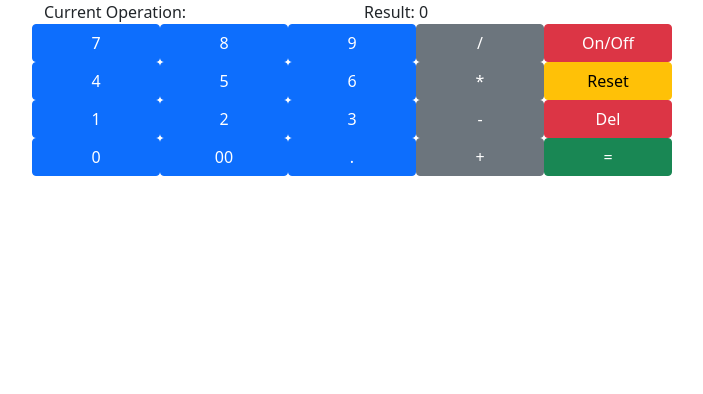
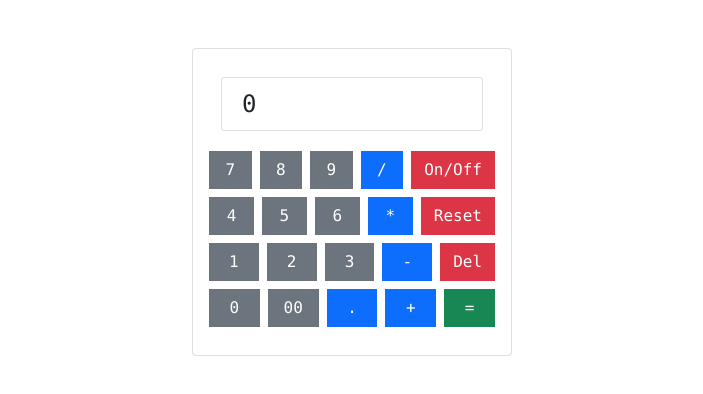
Before and after one commit to apotato369550/react-calculator, a React (Create React App) app: page / in a window 1280 px wide. Shown: the top 394 px of the page, without its empty margins (288-991 px from the left). Built offline with nearby package versions, Linux system fonts and the light colour scheme.

Commit message:
Finished GUI and fixed power button

```diff
--- a/src/App.css
+++ b/src/App.css
@@ -36,3 +36,11 @@
     transform: rotate(360deg);
   }
 }
+/*
+edit font and shit ova here
+*/
+body {
+  font-family: "Lucida Console";
+  background-color: blue;
+  color: blue;
+}
--- a/src/App.js
+++ b/src/App.js
@@ -1,4 +1,5 @@
 import './App.css';
+import './css/style.css';
 import Digit from './components/digit';
 import Result from './components/result';
 import Delete from './components/delete';
@@ -7,7 +8,7 @@ import Operation from './components/operation';
 import Equals from './components/equals';
 import Reset from './components/reset';
 import Power from './components/power';
-import React, { useState, useEffect } from 'react';
+import React, { useState } from 'react';
 
 // import/source bootstrap here
 
@@ -17,18 +18,21 @@ function App() {
   const [expression, setExpression] = useState([])
   const [power, setPower] = useState(true)
   // fix color theme for buttons
+  // make buttons smaller
 
   return (
-    <div className="container w-50">
+    <div className="container w-25 p-4 card mt-5">
 
-      <div className="row"><span className="col"> Current Operation: {currentOperation}</span> <span className="col"> Result: <Result result={result} /></span> </div>
+      <div className="row card m-1 mb-3">
+        <Result result={result} currentOperation={currentOperation}/>
+      </div>
 
       <div class="row">
         <Digit number={"7"} result={result} setResult={setResult} currentOperation={currentOperation} setCurrentOperation={setCurrentOperation} expression={expression} setExpression={setExpression} power={power}/>
         <Digit number={"8"} result={result} setResult={setResult} currentOperation={currentOperation} setCurrentOperation={setCurrentOperation} expression={expression} setExpression={setExpression} power={power}/>
         <Digit number={"9"} result={result} setResult={setResult} currentOperation={currentOperation} setCurrentOperation={setCurrentOperation} expression={expression} setExpression={setExpression} power={power}/>
         <Operation operation={"/"} currentOperation={currentOperation} setCurrentOperation={setCurrentOperation} result={result} setResult={setResult} expression={expression} setExpression={setExpression} power={power}/>
-        <Power power={power} setPower={setPower} setResult={setResult} />
+        <Power power={power} setPower={setPower} setResult={setResult} setExpression={setExpression} setCurrentOperation={setCurrentOperation}/>
       </div>
 
       <div class="row">
--- a/src/components/decimal.jsx
+++ b/src/components/decimal.jsx
@@ -15,7 +15,7 @@ const Decimal = ({result, setResult, power}) =>{
     // figure out why bootstrap aint working on my react application
 
     return (
-        <button className="col btn btn-primary" onClick={addDecimal}>.</button>
+        <button className="col btn btn-primary rounded-0 m-1" onClick={addDecimal}>.</button>
     )
 }
 
--- a/src/components/delete.jsx
+++ b/src/components/delete.jsx
@@ -18,7 +18,7 @@ const Delete = ({result, setResult, power}) =>{
     }
 
     return (
-        <button className="col btn btn-danger" onClick={deleteHandler}>Del</button>
+        <button className="col btn btn-danger rounded-0 m-1" onClick={deleteHandler}>Del</button>
     )
 }
 
--- a/src/components/digit.jsx
+++ b/src/components/digit.jsx
@@ -7,13 +7,13 @@ const Digit = ({number, result, setResult, currentOperation, setCurrentOperation
         }
         console.log("digitHandler has been pressed")
 
-        if(currentOperation != ""){
+        if(currentOperation !== ""){
             setExpression([...expression, currentOperation])
             setCurrentOperation("")
         }
 
         if(result === "0" ){
-            if(event.target.value === "00" || event.target.value == "0"){
+            if(event.target.value === "00" || event.target.value === "0"){
                 setResult("0")
             } else {
                 setResult(event.target.value)
@@ -26,7 +26,7 @@ const Digit = ({number, result, setResult, currentOperation, setCurrentOperation
     }
 
     return (
-        <button type="button" className="col btn btn-primary" value={number} onClick={digitHandler}>{number}</button>
+        <button type="button" className="col btn btn-secondary rounded-0 m-1" value={number} onClick={digitHandler}>{number}</button>
     )
 }
 
--- a/src/components/equals.jsx
+++ b/src/components/equals.jsx
@@ -3,9 +3,9 @@ import React, { useEffect } from "react";
 const Equals = ({result, setResult, expression, setExpression, setCurrentOperation, power}) => {
 
     const precedence = (operator) => {
-        if(operator == "+" || operator == "-"){
+        if(operator === "+" || operator === "-"){
             return 1;
-        } else if(operator == "*" || operator == "/"){
+        } else if(operator === "*" || operator === "/"){
             return 2;
         }
 
@@ -87,7 +87,7 @@ const Equals = ({result, setResult, expression, setExpression, setCurrentOperati
     }, [expression]);
 
     return (
-        <button className="col btn btn-success" onClick={equalsHandler}>=</button>
+        <button className="col btn btn-success rounded-0 m-1" onClick={equalsHandler}>=</button>
     )
 }
 
--- a/src/components/operation.jsx
+++ b/src/components/operation.jsx
@@ -13,7 +13,7 @@ const Operation = ({operation, result, setResult, setCurrentOperation, expressio
     }
 
     return (
-        <button className="col btn btn-secondary" onClick={operationHandler}>{operation}</button>
+        <button className="col btn btn-primary rounded-0 m-1" onClick={operationHandler}>{operation}</button>
     )
 }
 
--- a/src/components/power.jsx
+++ b/src/components/power.jsx
@@ -1,18 +1,22 @@
 import React from 'react';
 
-const Power = ({power, setPower, setResult}) =>{
+const Power = ({power, setPower, setResult, setExpression, setCurrentOperation }) =>{
     const powerHandler = (event) => {
         setPower(!power)
         if(power){
-            setResult("")
+            setResult("|")
+            setExpression([])
+            setCurrentOperation("")
         } else {
             setResult("0")
+            setExpression([])
+            setCurrentOperation("")
         }
         return;
     }
 
     return (
-        <button className="col btn btn-danger" onClick={powerHandler}>On/Off</button>
+        <button className="col btn btn-danger rounded-0 m-1" onClick={powerHandler}>On/Off</button>
     )
 }
 
--- a/src/components/reset.jsx
+++ b/src/components/reset.jsx
@@ -18,7 +18,7 @@ const Reset = ({setExpression, setResult, setCurrentOperation, power}) =>{
     }
 
     return (
-        <button className="col btn btn-warning" onClick={resetHandler}>Reset</button>
+        <button className="col btn btn-danger rounded-0 m-1" onClick={resetHandler}>Reset</button>
     )
 }
 
--- a/src/components/result.jsx
+++ b/src/components/result.jsx
@@ -1,8 +1,11 @@
 import React from "react";
 
-const Result = ({result}) => {
+const Result = ({result, currentOperation}) => {
     return (
-        <span>{result}</span>
+        <div className="row">
+            <span className="col m-2">{result}</span>
+            <span className="col m-2">{currentOperation}</span>
+        </div>
     )
 }
 
--- /dev/null
+++ b/src/css/style.css
@@ -0,0 +1,8 @@
+div {
+    font-family: "Lucida console", "arial";
+    font-size: x-large;
+}
+
+
+
+/* change font size of buttons */
```
